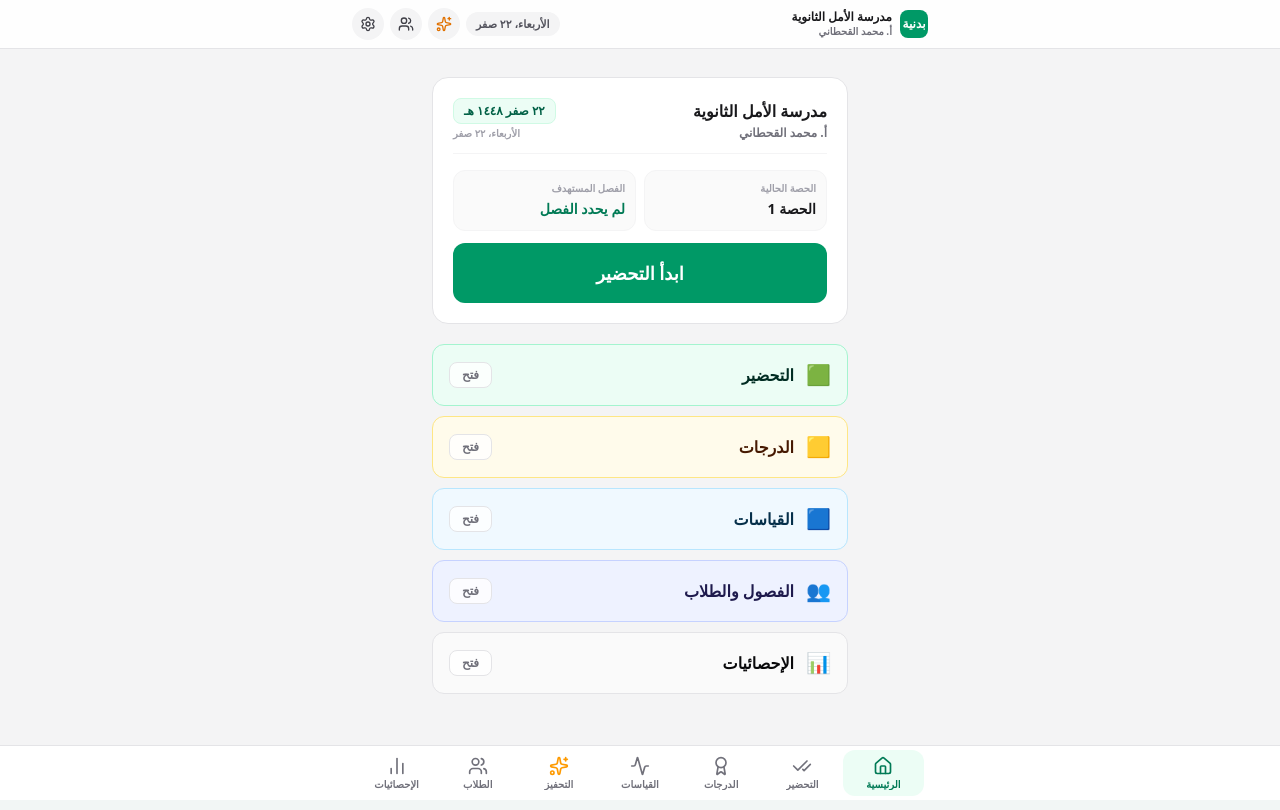
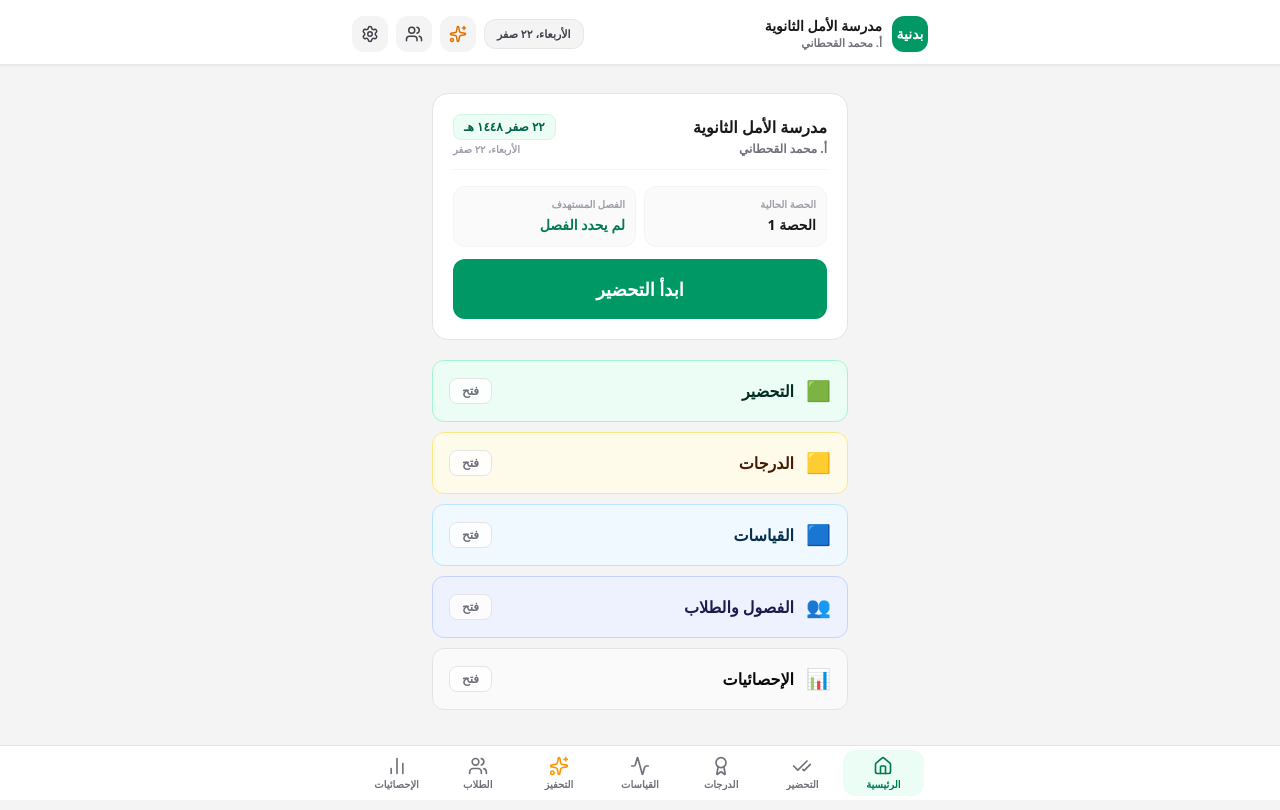
Before and after one commit to malsuwayl/-hassati-riyadiya, a React (Vite) app: page / in a window 1280 px wide. Built offline with nearby package versions, Linux system fonts and the light colour scheme.

Commit message:
feat(ui): add auto-dismissing toast and refine navbar
- Implement 3.5s auto-hide timer for toast notifications
- Add manual dismiss functionality
- Update navbar styling for improved visual hierarchy and layout

```diff
--- a/src/components/Navbar.tsx
+++ b/src/components/Navbar.tsx
@@ -22,61 +22,65 @@ export const Header: React.FC = () => {
   });
 
   return (
-    <header className="sticky top-0 z-30 bg-white/95 border-b border-zinc-200 px-4 py-2 font-sans">
-      <div className="max-w-xl mx-auto flex items-center justify-between">
+    <header className="sticky top-0 z-30 bg-white/95 backdrop-blur-md border-b border-zinc-200/80 px-4 pt-6 sm:pt-4 pb-3 font-sans shadow-xs">
+      <div className="max-w-xl mx-auto flex items-center justify-between gap-2">
         <div
           onClick={() => setActiveTab('home')}
-          className="flex items-center gap-2 cursor-pointer select-none active:opacity-70 transition-opacity"
+          className="flex items-center gap-2.5 cursor-pointer select-none active:opacity-70 transition-opacity min-w-0"
         >
-          <div className="w-7 h-7 rounded-lg bg-emerald-600 text-white flex items-center justify-center font-black text-xs">
+          <div className="w-9 h-9 rounded-xl bg-emerald-600 text-white flex items-center justify-center font-black text-sm shrink-0 shadow-xs">
             بدنية
           </div>
-          <div>
-            <h1 className="text-xs font-black text-zinc-900 leading-tight">
+          <div className="min-w-0">
+            <h1 className="text-xs sm:text-sm font-black text-zinc-900 leading-tight truncate">
               {settings.schoolName || 'المدرسة'}
             </h1>
-            <p className="text-[10px] font-bold text-zinc-500">{settings.teacherName || 'معلم التربية البدنية'}</p>
+            <p className="text-[11px] font-bold text-zinc-500 truncate">{settings.teacherName || 'معلم التربية البدنية'}</p>
           </div>
         </div>
 
-        <div className="flex items-center gap-1.5">
-          <span className="text-[11px] font-bold text-zinc-600 bg-zinc-100 px-2.5 py-1 rounded-full">
+        <div className="flex items-center gap-2 shrink-0">
+          <span className="text-[10px] sm:text-[11px] font-black text-zinc-700 bg-zinc-100 border border-zinc-200/80 px-3 py-1.5 rounded-xl">
             {formattedDate}
           </span>
 
           <button
             type="button"
             onClick={() => setActiveTab('incentives')}
-            className={`w-8 h-8 rounded-full flex items-center justify-center transition-colors cursor-pointer ${
+            className={`w-9 h-9 rounded-xl flex items-center justify-center transition-all cursor-pointer ${
               activeTab === 'incentives'
-                ? 'bg-amber-100 text-amber-800'
+                ? 'bg-amber-100 text-amber-800 ring-2 ring-amber-400/50'
                 : 'bg-zinc-100 hover:bg-zinc-200 text-zinc-700'
             }`}
             title="بنك التحفيز والمخالفات"
           >
-            <Sparkles className="w-4 h-4 text-amber-600" />
+            <Sparkles className="w-4.5 h-4.5 text-amber-600" />
           </button>
 
           <button
             type="button"
             onClick={() => setActiveTab('students')}
-            className={`w-8 h-8 rounded-full flex items-center justify-center transition-colors cursor-pointer ${
+            className={`w-9 h-9 rounded-xl flex items-center justify-center transition-all cursor-pointer ${
               activeTab === 'students'
-                ? 'bg-emerald-100 text-emerald-800'
+                ? 'bg-emerald-100 text-emerald-800 ring-2 ring-emerald-500/40'
                 : 'bg-zinc-100 hover:bg-zinc-200 text-zinc-700'
             }`}
             title="إدارة الفصول والطلاب"
           >
-            <Users className="w-4 h-4" />
+            <Users className="w-4.5 h-4.5" />
           </button>
 
           <button
             type="button"
             onClick={() => setActiveTab('settings')}
-            className="w-8 h-8 rounded-full bg-zinc-100 hover:bg-zinc-200 text-zinc-700 flex items-center justify-center transition-colors cursor-pointer"
-            title="الإعدادات"
+            className={`w-9 h-9 rounded-xl flex items-center justify-center transition-all cursor-pointer ${
+              activeTab === 'settings'
+                ? 'bg-zinc-800 text-white'
+                : 'bg-zinc-100 hover:bg-zinc-200 text-zinc-700'
+            }`}
+            title="الإعدادات والتقارير"
           >
-            <Settings className="w-4 h-4" />
+            <Settings className="w-4.5 h-4.5" />
           </button>
         </div>
       </div>
--- a/src/components/Toast.tsx
+++ b/src/components/Toast.tsx
@@ -1,33 +1,47 @@
 import React from 'react';
 import { useApp } from '../context/AppContext';
-import { CheckCircle2, AlertCircle, Info, XCircle } from 'lucide-react';
+import { CheckCircle2, AlertCircle, Info, XCircle, X } from 'lucide-react';
 
 export const Toast: React.FC = () => {
-  const { toast } = useApp();
+  const { toast, dismissToast } = useApp();
 
   if (!toast) return null;
 
   const icons = {
-    success: <CheckCircle2 className="w-5 h-5 text-emerald-500 shrink-0" />,
-    error: <XCircle className="w-5 h-5 text-red-500 shrink-0" />,
-    warning: <AlertCircle className="w-5 h-5 text-amber-500 shrink-0" />,
-    info: <Info className="w-5 h-5 text-sky-500 shrink-0" />,
+    success: <CheckCircle2 className="w-5 h-5 text-emerald-400 shrink-0" />,
+    error: <XCircle className="w-5 h-5 text-red-400 shrink-0" />,
+    warning: <AlertCircle className="w-5 h-5 text-amber-400 shrink-0" />,
+    info: <Info className="w-5 h-5 text-sky-400 shrink-0" />,
   };
 
   const bgStyles = {
-    success: 'bg-emerald-950/90 text-emerald-100 border-emerald-500/30',
-    error: 'bg-red-950/90 text-red-100 border-red-500/30',
-    warning: 'bg-amber-950/90 text-amber-100 border-amber-500/30',
-    info: 'bg-slate-900/90 text-slate-100 border-slate-700/50',
+    success: 'bg-emerald-950/95 text-emerald-100 border-emerald-500/40',
+    error: 'bg-red-950/95 text-red-100 border-red-500/40',
+    warning: 'bg-amber-950/95 text-amber-100 border-amber-500/40',
+    info: 'bg-slate-900/95 text-slate-100 border-slate-700/60',
   };
 
   return (
-    <div className="fixed top-4 left-1/2 -translate-x-1/2 z-50 w-11/12 max-w-md animate-in fade-in slide-in-from-top duration-200">
+    <div className="fixed top-20 sm:top-24 left-1/2 -translate-x-1/2 z-50 w-11/12 max-w-md animate-in fade-in slide-in-from-top-4 duration-200">
       <div
-        className={`flex items-center gap-3 px-4 py-3 rounded-2xl shadow-xl border backdrop-blur-md ${bgStyles[toast.type]}`}
+        onClick={dismissToast}
+        className={`flex items-center justify-between gap-3 px-4 py-3 rounded-2xl shadow-2xl border backdrop-blur-md cursor-pointer transition-transform active:scale-[0.98] ${bgStyles[toast.type]}`}
       >
-        {icons[toast.type]}
-        <span className="text-sm font-semibold text-right leading-snug">{toast.message}</span>
+        <div className="flex items-center gap-2.5 min-w-0">
+          {icons[toast.type]}
+          <span className="text-xs sm:text-sm font-bold text-right leading-snug">{toast.message}</span>
+        </div>
+        <button
+          type="button"
+          onClick={(e) => {
+            e.stopPropagation();
+            dismissToast();
+          }}
+          className="p-1 rounded-full hover:bg-white/20 text-zinc-300 hover:text-white transition-colors shrink-0 cursor-pointer"
+          title="إغلاق التنبيه"
+        >
+          <X className="w-4 h-4" />
+        </button>
       </div>
     </div>
   );
--- a/src/context/AppContext.tsx
+++ b/src/context/AppContext.tsx
@@ -52,6 +52,7 @@ interface AppContextType {
 
   toast: ToastInfo | null;
   showToast: (message: string, type?: ToastInfo['type']) => void;
+  dismissToast: () => void;
   triggerHaptic: (ms?: number) => void;
 
   // Class actions
@@ -173,6 +174,19 @@ export const AppProvider: React.FC<{ children: React.ReactNode }> = ({ children
   const showToast = useCallback((message: string, type: ToastInfo['type'] = 'info') => {
     setToast({ id: Date.now(), message, type });
   }, []);
+
+  const dismissToast = useCallback(() => {
+    setToast(null);
+  }, []);
+
+  // Auto hide toast after 3.5 seconds
+  useEffect(() => {
+    if (!toast) return;
+    const timer = setTimeout(() => {
+      setToast(null);
+    }, 3500);
+    return () => clearTimeout(timer);
+  }, [toast]);
 
   const triggerHaptic = useCallback((ms = 30) => {
     if (typeof window !== 'undefined' && 'vibrate' in navigator) {
@@ -789,6 +803,7 @@ export const AppProvider: React.FC<{ children: React.ReactNode }> = ({ children
 
         toast,
         showToast,
+        dismissToast,
         triggerHaptic,
 
         addClass,
```
